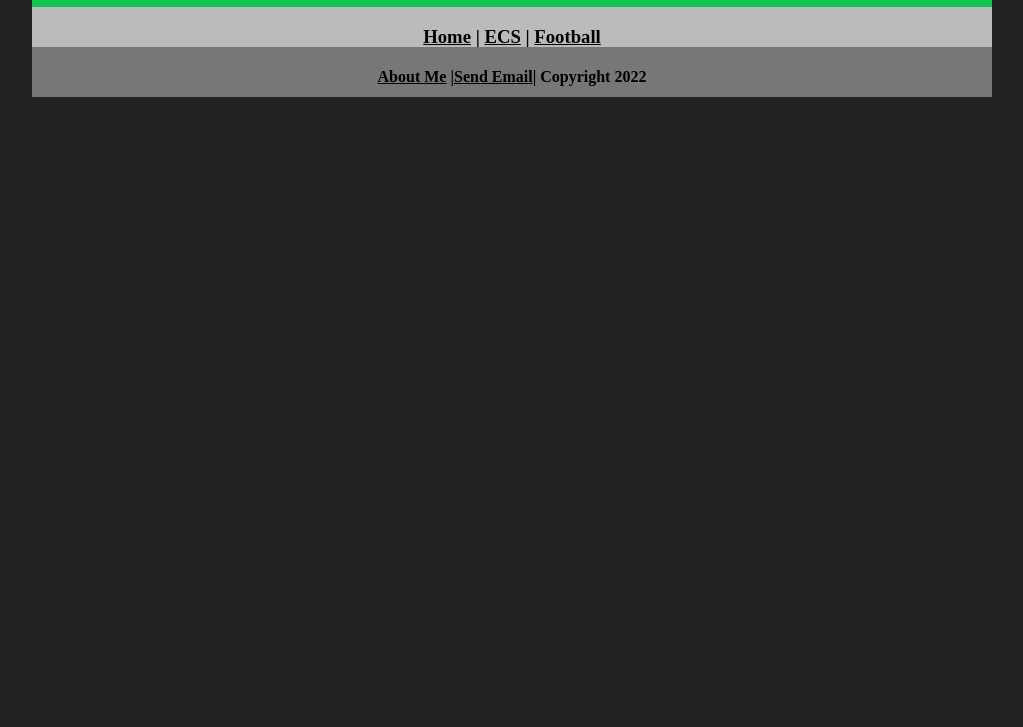
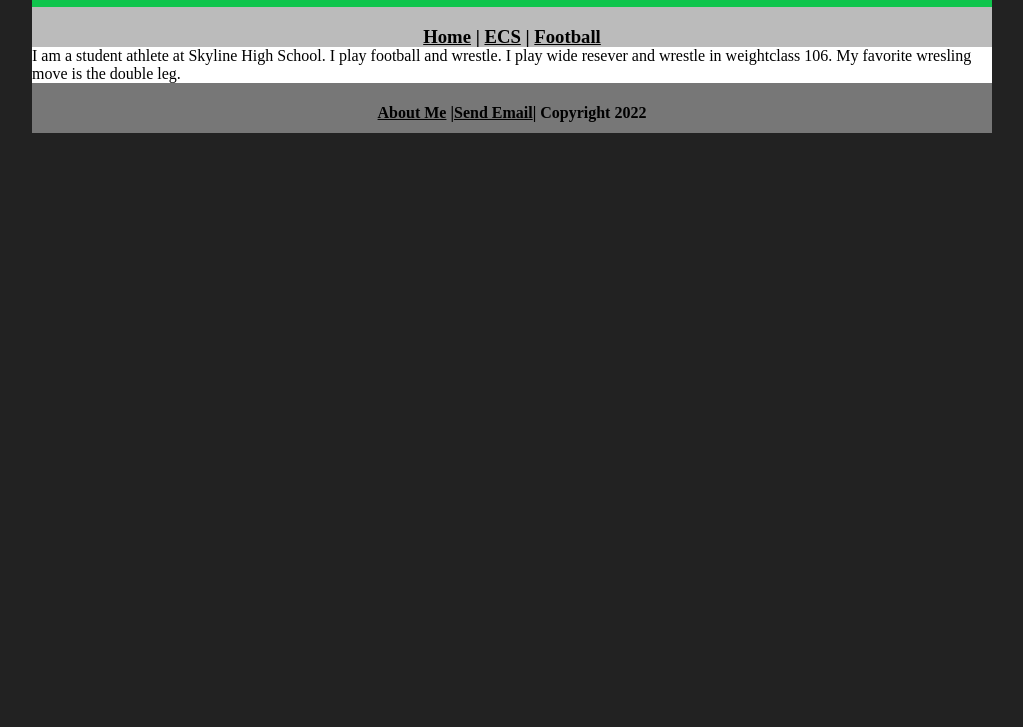
Before and after one commit to Gibbyskyline/ecsportfolio, a plain HTML site: page aboutme.html in a window 1280 px wide. Shown: the part 73-800 px from the top of the page, without its empty margins (128-1151 px from the left). Drawn offline with Linux system fonts and the light colour scheme.

Commit message:
Update aboutme.html

```diff
--- a/aboutme.html
+++ b/aboutme.html
@@ -15,11 +15,8 @@
     <h3><a href="index.html">Home</a> | <a href="ecs/index.html">ECS</a> | <a href="interest/index.html">Football</a> </h3>
   </div>
   <div class="content">
-
-
-
-
-
+	 I am a student athlete at Skyline High School. I play football and wrestle.
+	 I play wide resever and wrestle in weightclass 106. My favorite wresling move is the double leg.
 </div>
   <div class="footer">
     <h4> <a href ="aboutme.html">About Me</a> |<a href="mailto:gibsbenh9690@granitesd.org">Send Email</a>| Copyright 2022</h4>
```
